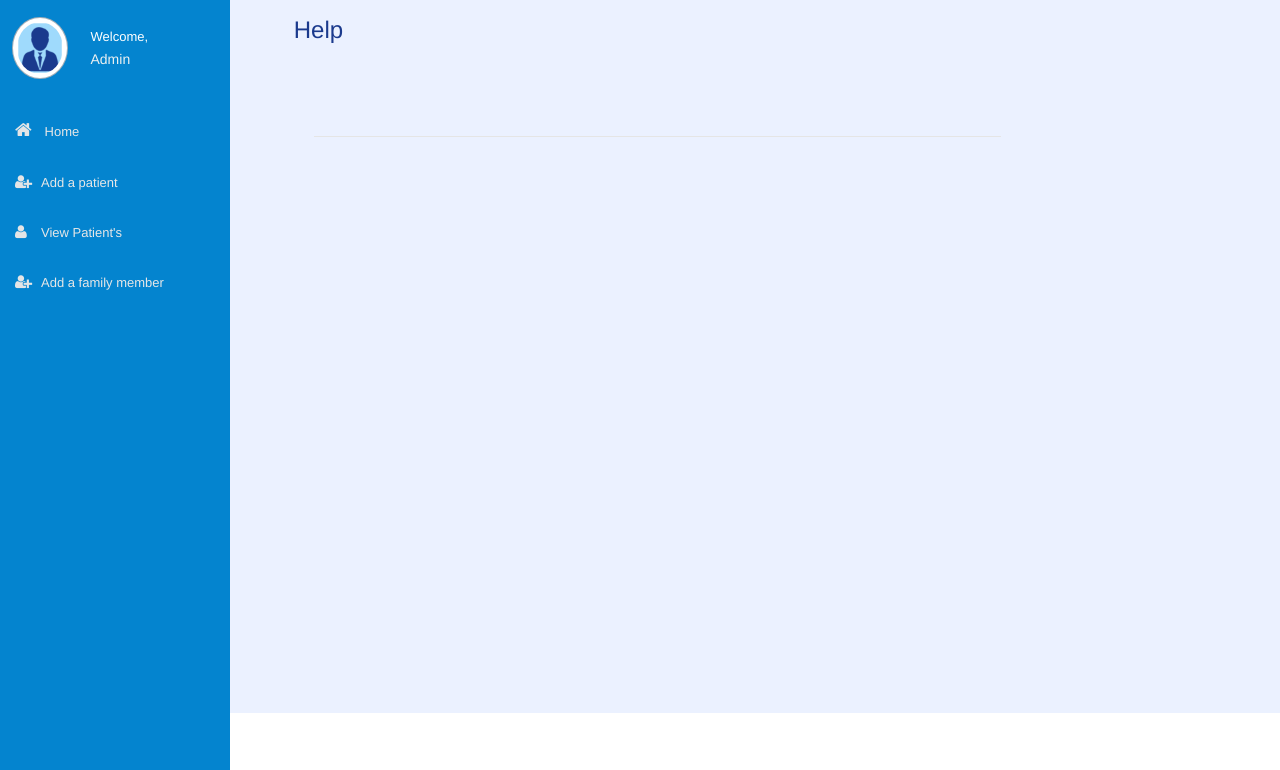
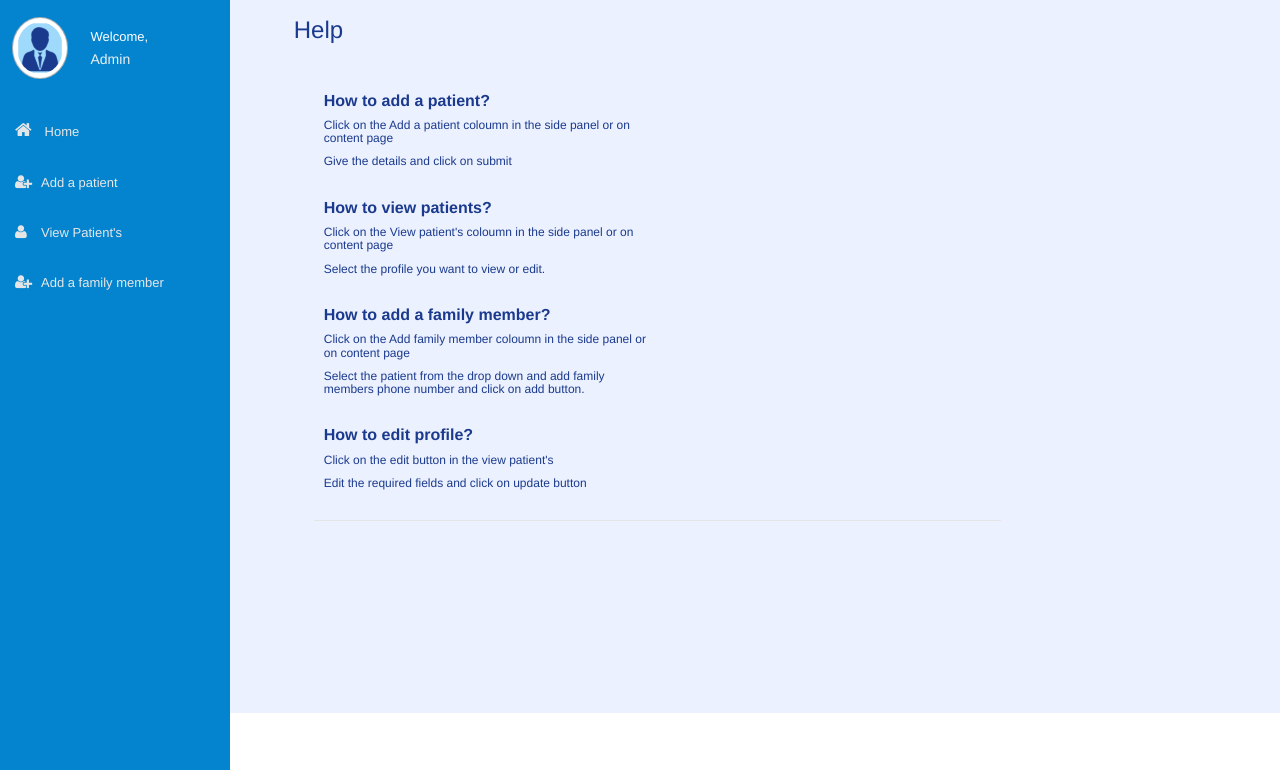
Before and after one commit to digitalhelathcare/ArcturusWeb1.2, a plain HTML site: page AdminArcturus_27_march/HTML/app/home.html at #!/help in a window 1280 px wide. Shown: the part 60-830 px from the top of the page. Drawn offline with Linux system fonts and the light colour scheme.

Commit message:
changed help page

```diff
--- a/AdminArcturus_27_march/HTML/app/components/Help/help.html
+++ b/AdminArcturus_27_march/HTML/app/components/Help/help.html
@@ -30,8 +30,12 @@
                     <div class="form-group">
 
                         <div class="col-md-6 col-sm-6 col-xs-12">
+                           <h4 style="color:#1B3A8D; font-weight:bold;">How to add a patient?</h4>
 
-                        </div>
+						  <h6 style="color:#1B3A8D;">Click on the Add a patient coloumn in the side panel or on content page</h6>
+                        <h6 style="color:#1B3A8D;">Give the details and click on submit</h6>
+
+						</div>
                     </div>
 
 
@@ -39,17 +43,36 @@
                     <div class="form-group">
 
                         <div class="col-md-6 col-sm-6 col-xs-12">
+							<h4 style="color:#1B3A8D; font-weight:bold;">How to view patients?</h4>
+
+						  <h6 style="color:#1B3A8D;">Click on the View patient's coloumn in the side panel or on content page</h6>
+
+						  <h6 style="color:#1B3A8D;">Select the profile you want to view or edit.</h6>
+
 
                         </div>
                     </div>
                     <div class="form-group">
 
                         <div class="col-md-6 col-sm-6 col-xs-12">
+                          <h4 style="color:#1B3A8D; font-weight:bold;">How to add a family member?</h4>
+
+						  <h6 style="color:#1B3A8D;">Click on the Add family member coloumn in the side panel or on content page</h6>
+
+						  <h6 style="color:#1B3A8D;">Select the patient from the drop down and add family members phone number and click on add button.</h6>
+
 
                         </div>
                     </div>
                     <div class="form-group">
-                         <div class="col-md-6 col-sm-6 col-xs-12">
+
+                        <div class="col-md-6 col-sm-6 col-xs-12">
+                          <h4 style="color:#1B3A8D; font-weight:bold;">How to edit profile?</h4>
+
+						  <h6 style="color:#1B3A8D;">Click on the edit button  in the view patient's </h6>
+
+						  <h6 style="color:#1B3A8D;">Edit the required fields and click on update button</h6>
+
 
                         </div>
                     </div>
```
Also changed, not shown: AdminArcturus_27_march/HTML/app/components/caretaker/Addcare_taker.html (+2 -2 lines).
